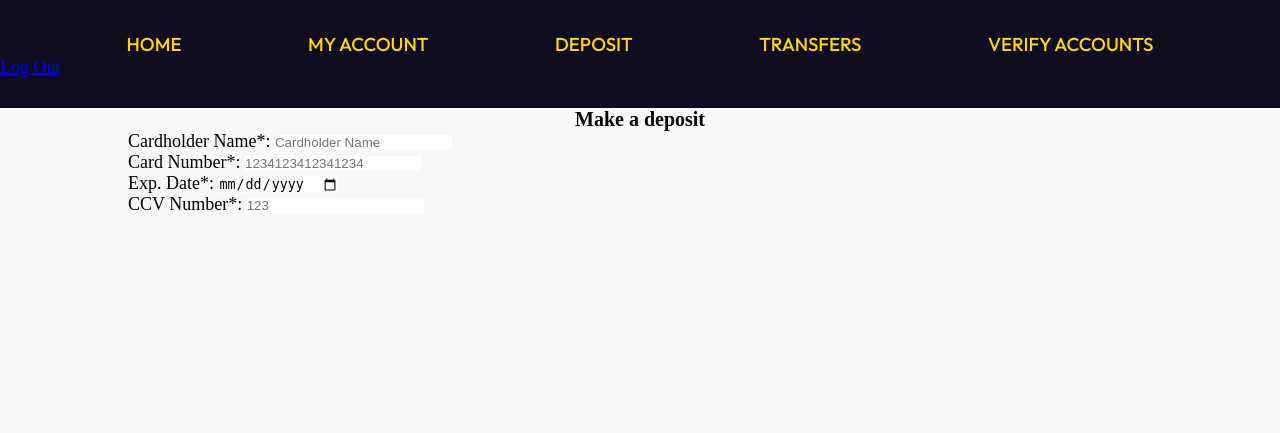
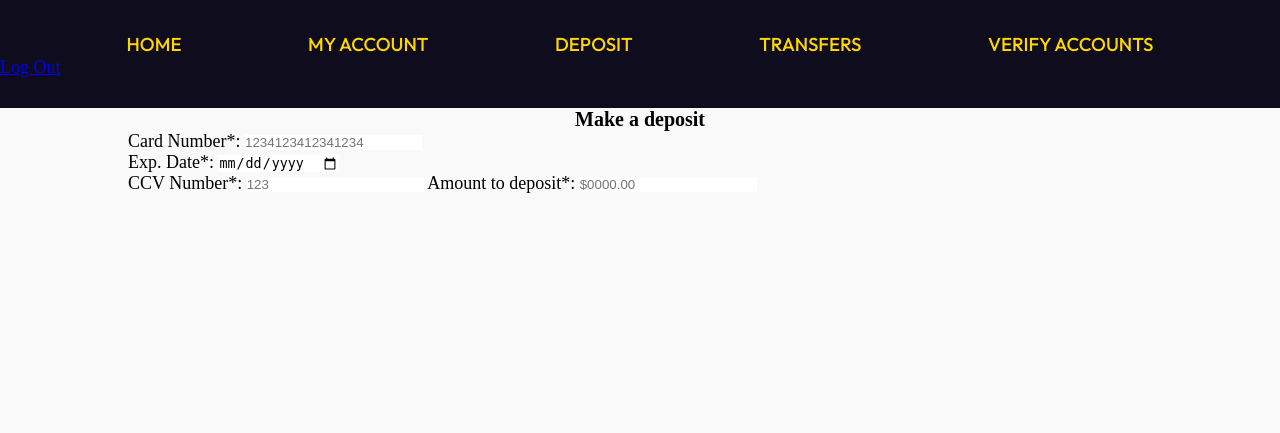
Before and after one commit to Pious726/CSET170Final, a Flask app: page /deposit.html in a window 1280 px wide. Shown: the top 433 px of the page. Run offline with Flask 3, Linux system fonts and the light colour scheme.

Commit message:
added html to deposit and transfers

```diff
--- a/templates/deposit.html
+++ b/templates/deposit.html
@@ -3,17 +3,17 @@
     <div class="container">
         <h1>Make a deposit</h1>
         <form action="/deposit.html" method="POST">
-            <label for="CardholderName">Cardholder Name*:</label>
-            <input type="text" name="CardholderName" id="CardholderName" placeholder="Cardholder Name" required><br>
+            <label for="cardNumber">Card Number*:</label>
+            <input type="tel" name="cardNumber" id="cardNumber" placeholder="1234123412341234" maxlength="16" required><br>
 
-            <label for="CardNumber">Card Number*:</label>
-            <input type="tel" name="CardNumber" id="CardNumber" placeholder="1234123412341234" maxlength="16" required><br>
-
-            <label for="Expiration Date">Exp. Date*:</label>
-            <input type="date" name="ExpirationDate" placeholder="Expiration Date" required><br>
+            <label for="expirationDate">Exp. Date*:</label>
+            <input type="date" name="expirationDate" id="expirationDate" placeholder="Expiration Date" required><br>
 
             <label for="CCV">CCV Number*:</label>
             <input type="text" name="CCV" id="CCV" placeholder="123" maxlength="3" required>
+
+            <label for="amount">Amount to deposit*:</label>
+            <input type="num" name="amount" id="amount" placeholder="$0000.00" required>
         </form>
     </div>
 {% endblock %}
--- a/templates/transfers.html
+++ b/templates/transfers.html
@@ -0,0 +1,6 @@
+{% extends 'base.html' %}
+{% block body %}
+    <div class="container">
+        <h1>Money Transfer</h1>
+    </div>
+{% endblock %}
```
